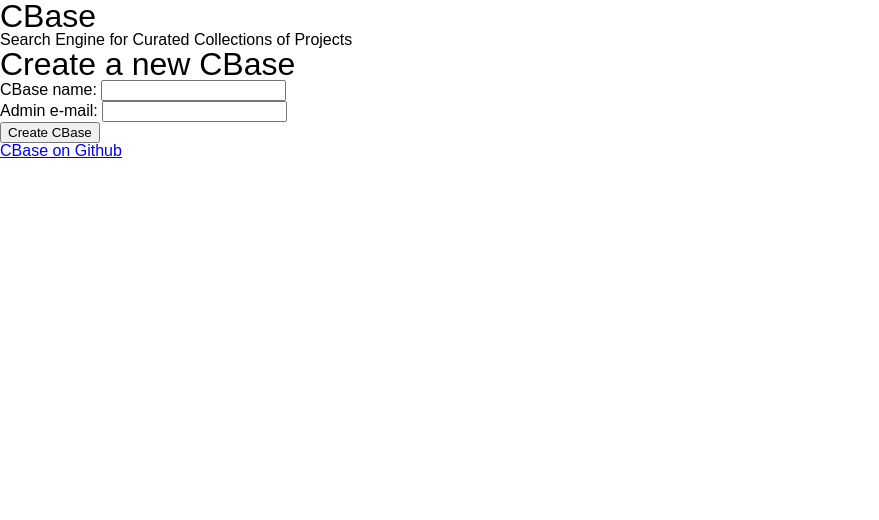
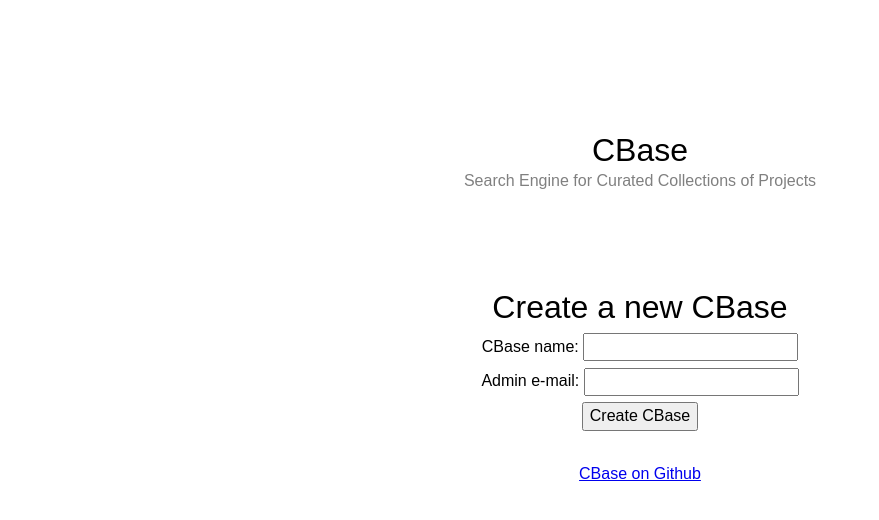
Before and after one commit to codefornl/clarity_depricated, a PHP site: page / in a window 1280 px wide. Shown: the top 520 px of the page, without its empty margins (0-879 px from the left). Run offline with PHP 8.4, Linux system fonts and the light colour scheme; data that the repository does not hold is empty; a stand-in replaces the project's code that opens the database connection.

Commit message:
a bit of layout

```diff
--- a/public/css/base.css
+++ b/public/css/base.css
@@ -4,4 +4,39 @@ html, body {
 }
 h1 {
     font-size: 2em;
+    line-height: 1.4em;
+    font-weight: 200;
 }
+h2 {
+    color: gray;
+}
+input, button {
+    font-size: 1rem;
+    line-height: 1.4em;
+    margin: 0.2rem 0;
+}
+header {
+    text-align: center;
+    padding: 8em 0 4em;
+}
+main, footer {
+    text-align: center;
+    padding-top: 2em;
+}
+.searchbar {
+    text-align: center;
+}
+.searchbar input {
+    font-size: 1.4em;
+    padding: 0.4em;
+    width: 20em;
+    margin: 0.4em;
+    border: 1px solid gray;
+}
+.searchbar button {
+    font-size: 1.4em;
+    margin: 0.4em;
+    padding: 0.4em;
+    border: 0;
+    color: #333;
+}
--- a/public/index.php
+++ b/public/index.php
@@ -15,18 +15,17 @@
         $config["db"]["password"]
     );
 
+    define("MODE_USER", 1);
+    define("MODE_ADMIN", 2);
+
     if ($cbase_name) { // cbase search page
         $stmt = $pdo->prepare("SELECT * FROM cbases WHERE name = :name LIMIT 1");
         $stmt->execute(["name" => $cbase_name]);
         $cbase = $stmt->fetch(PDO::FETCH_ASSOC);
         if ($cbase) {
+            $mode = MODE_USER;
             if (!empty($_GET["token"]) && password_verify($_GET["token"], $cbase["token_encrypted"])) {
-                echo "ADMIN MODE!";
-                // add project page, edit project page
-                // search page, results page or details page
-            } else {
-                echo "USER MODE!";
-                // search page, results page or details page
+                $mode = MODE_ADMIN;
             }
         } else {
             header("HTTP/1.1 404 File Not Found");
@@ -75,13 +74,13 @@
     </head>
     <body>
         <header>
-        <h1><?= $cbase["name"] ?> CBase</h1>
-        <h2>Search Engine for Curated Collections of Projects</h2>
+                <h1><?= $cbase["name"] ?> CBase</h1>
+                <h2>Search Engine for Curated Collections of Projects</h2>
         </header>
         <main>
         <?php if ($cbase) { ?>
-            <form>
-                <input type="text" name="q">
+            <form class="searchbar">
+                <input type="text" name="q"><br>
                 <button>Search CBase <?= $cbase["name"] ?></button>
             </form>
         <?php } else { ?>
```
